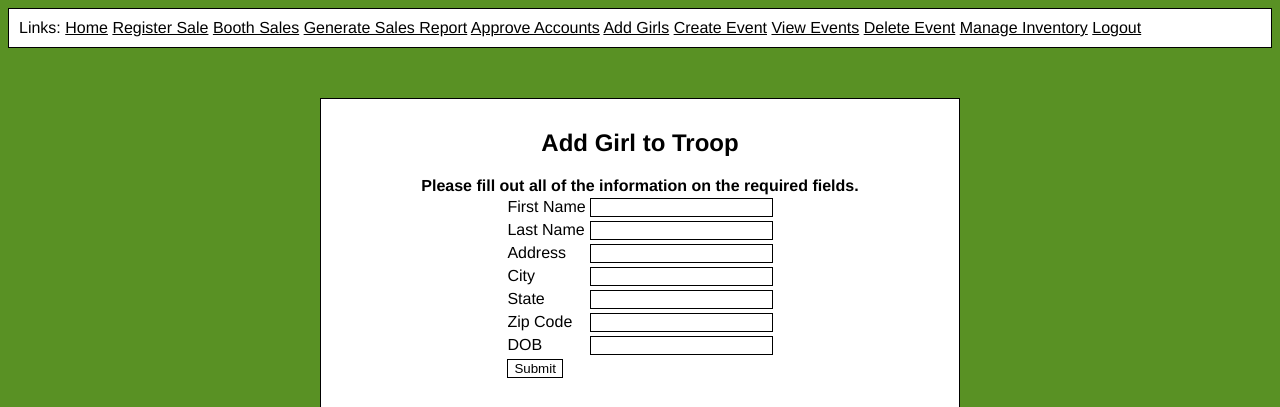
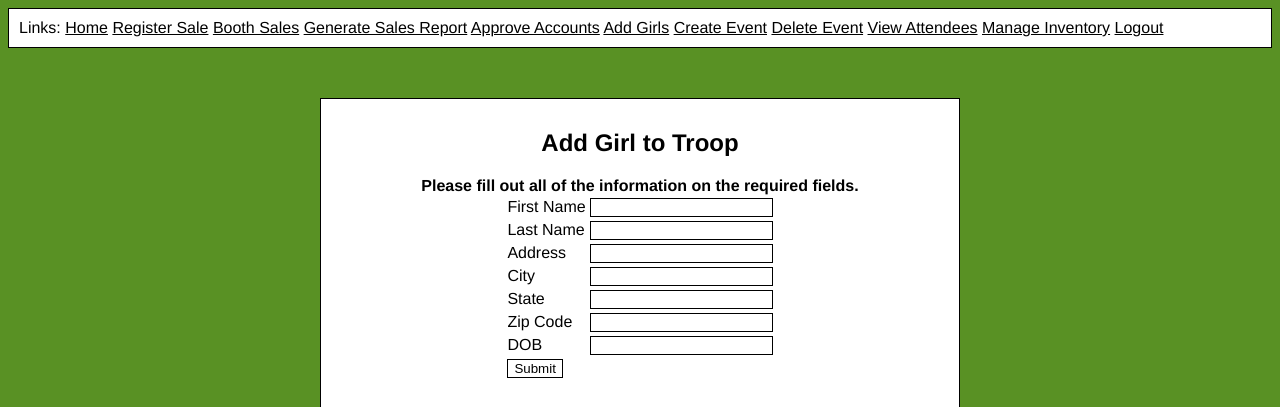
Before and after one commit to pstalcup/CPSC-430-Girlscouts, a PHP site: page /addGirls.php in a window 1280 px wide. Shown: the top 407 px of the page. Run offline with PHP 8.4, Linux system fonts and the light colour scheme; a user stored in the database is signed in.

Commit message:
made it pretty.

```diff
--- a/menu.php
+++ b/menu.php
@@ -53,8 +53,8 @@
 		$links["Approve Accounts"] = "approve.php";
 		$links["Add Girls"] = "addGirls.php";
 		$links["Create Event"] = "createEvents.php";
-		$links["View Events"] = "viewEvent.php";
 		$links["Delete Event"] = "deleteEvent.php";
+		$links["View Attendees"] = "viewEvent.php";
 		$links["Manage Inventory"] = "products.php";
 	}
 	if($permission > 0) {
```
